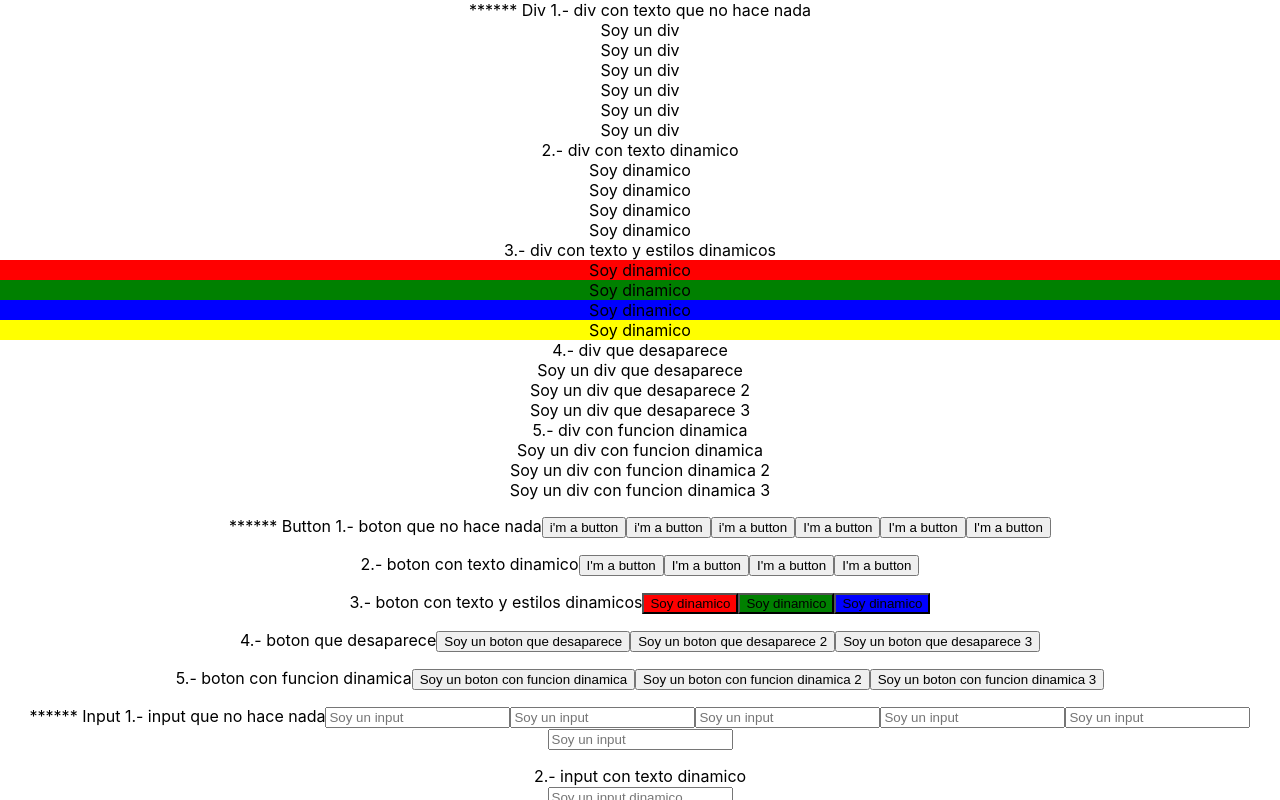
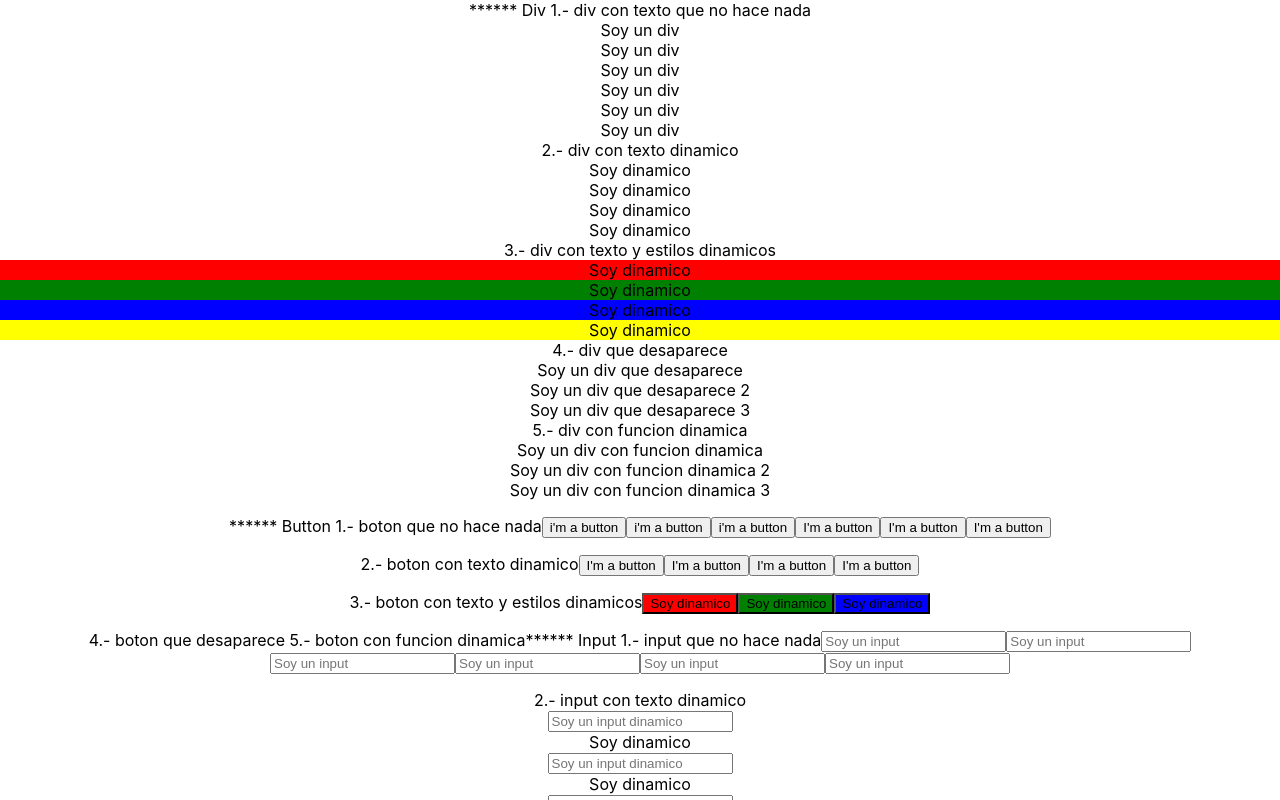
Before and after one commit to pablo179/Pokedex, a React (Create React App) app: page / in a window 1280 px wide. Shown: the top 800 px of the page. Built offline with nearby package versions, Linux system fonts and the light colour scheme.

Commit message:
Fixed, now the branch come from master and changes on ComponentInput2

```diff
--- a/src/App.js
+++ b/src/App.js
@@ -32,12 +32,6 @@ import Btn2_4 from './components/Btn/Step2/ComponentBtn4';
 import Btn3_1 from './components/Btn/Step3/ComponentBtn';
 import Btn3_2 from './components/Btn/Step3/ComponentBtn2';
 import Btn3_3 from './components/Btn/Step3/ComponentBtn3';
-import Btn4_1 from './components/Btn/Step4/ComponentBtn';
-import Btn4_2 from './components/Btn/Step4/ComponentBtn2';
-import Btn4_3 from './components/Btn/Step4/ComponentBtn3';
-import Btn5_1 from './components/Btn/Step5/ComponentBtn';
-import Btn5_2 from './components/Btn/Step5/ComponentBtn2';
-import Btn5_3 from './components/Btn/Step5/ComponentBtn3';
 
 import ComponentInput from './components/Input/Step1/ComponentInput';
 import ComponentInput2 from './components/Input/Step1/ComponentInput2';
@@ -123,16 +117,7 @@ function App() {
         <p/>
 
         4.- boton que desaparece
-        <Btn4_1/>
-        <Btn4_2/>
-        <Btn4_3/>
-        <p/>
-
         5.- boton con funcion dinamica
-        <Btn5_1 myFunction={dynamicFunction} />
-        <Btn5_2 myFunction={dynamicFunction2} />
-        <Btn5_3 myFunction={dynamicFunction3} />
-        <p/>
       </>
       <>
       ****** Input
--- a/src/components/Btn/Step4/ComponentBtn.jsx
+++ /dev/null
@@ -1,18 +0,0 @@
-import React from "react";
-
-class ComponentBtn extends React.Component{
-    constructor(){
-        super();
-        this.state={
-            visible:true
-        }
-    }
-    dissapier(){
-        this.setState({visible:false})
-    }
-    render(){
-        const {visible} = this.state;
-        return visible && <button onClick={()=>this.dissapier()}>Soy un boton que desaparece</button>
-    }
-}
-export default ComponentBtn
--- a/src/components/Btn/Step4/ComponentBtn2.jsx
+++ /dev/null
@@ -1,10 +0,0 @@
-import React from "react";
-
-function ComponentBtn2(){
-    const [visible,setVisible] = React.useState(true);
-    function dissapier(){
-        setVisible(false);
-    }
-    return visible && <button onClick={dissapier}>Soy un boton que desaparece 2</button>
-}
-export default ComponentBtn2
--- a/src/components/Btn/Step4/ComponentBtn3.jsx
+++ /dev/null
@@ -1,10 +0,0 @@
-import React from "react";
-
-const ComponentBtn3 = ()=>{
-    const [visible, setVisble] = React.useState(true);
-    const dissapier = ()=>{
-        setVisble(false);
-    }
-    return visible && <button onClick={dissapier}>Soy un boton que desaparece 3</button>
-}
-export default ComponentBtn3;
--- a/src/components/Btn/Step5/ComponentBtn.jsx
+++ /dev/null
@@ -1,11 +0,0 @@
-import React from "react";
-
-class ComponentBtn extends React.Component{
-    constructor(props){
-        super(props)
-    }
-    render(){
-        return <button onClick={this.props.myFunction}>Soy un boton con funcion dinamica</button>
-    }
-}
-export default ComponentBtn;
--- a/src/components/Btn/Step5/ComponentBtn2.jsx
+++ /dev/null
@@ -1,6 +0,0 @@
-import React from "react";
-
-function ComponentBtn2({myFunction}){
-    return <button onClick={myFunction}>Soy un boton con funcion dinamica 2</button>
-}
-export default ComponentBtn2
--- a/src/components/Btn/Step5/ComponentBtn3.jsx
+++ /dev/null
@@ -1,6 +0,0 @@
-import React from "react";
-
-const ComponentBtn3 = ({myFunction})=>{
-    return <button onClick={myFunction}>Soy un boton con funcion dinamica 3</button>
-}
-export default ComponentBtn3;
--- a/src/components/Input/Step2/ComponentInput2.jsx
+++ b/src/components/Input/Step2/ComponentInput2.jsx
@@ -1,9 +1,9 @@
 import React from "react";
 
 function ComponentInput2(){
+
     const [text, setText] = React.useState("Soy dinamico");
-    return <div><input type="text" onChange={function onChanges(e){setText(e.target.value)}} placeholder="Soy un input dinamico" /><div>{text}</div></div>
+    return <div><input type="text" onChange={(e)=>setText(e.target.value)} placeholder="Soy un input dinamico" /><div>{text}</div></div>
+
 }
- /*   return <div><input type="text" onChange={(e)=>setText(e.target.value)} placeholder="Soy un input dinamico" /> <div>{text}</div> </div>
-*/
 export default ComponentInput2;
```
